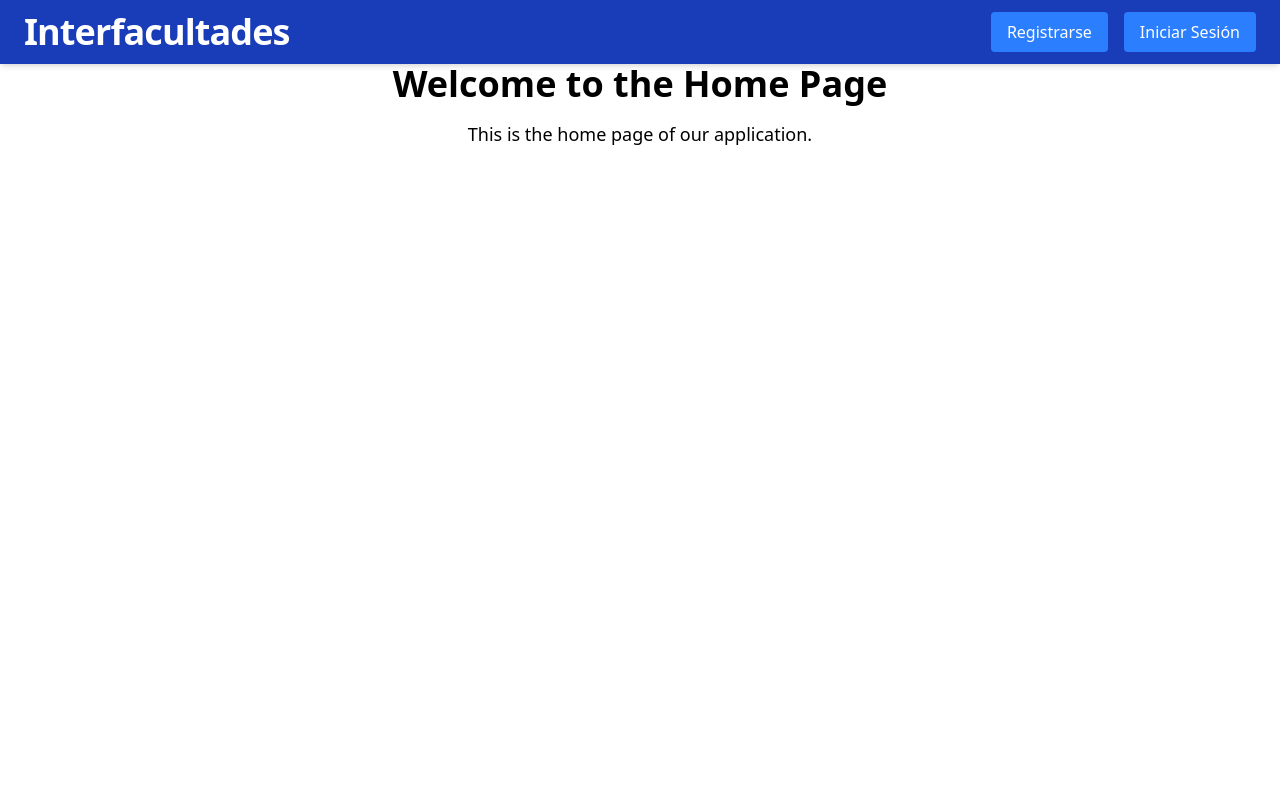
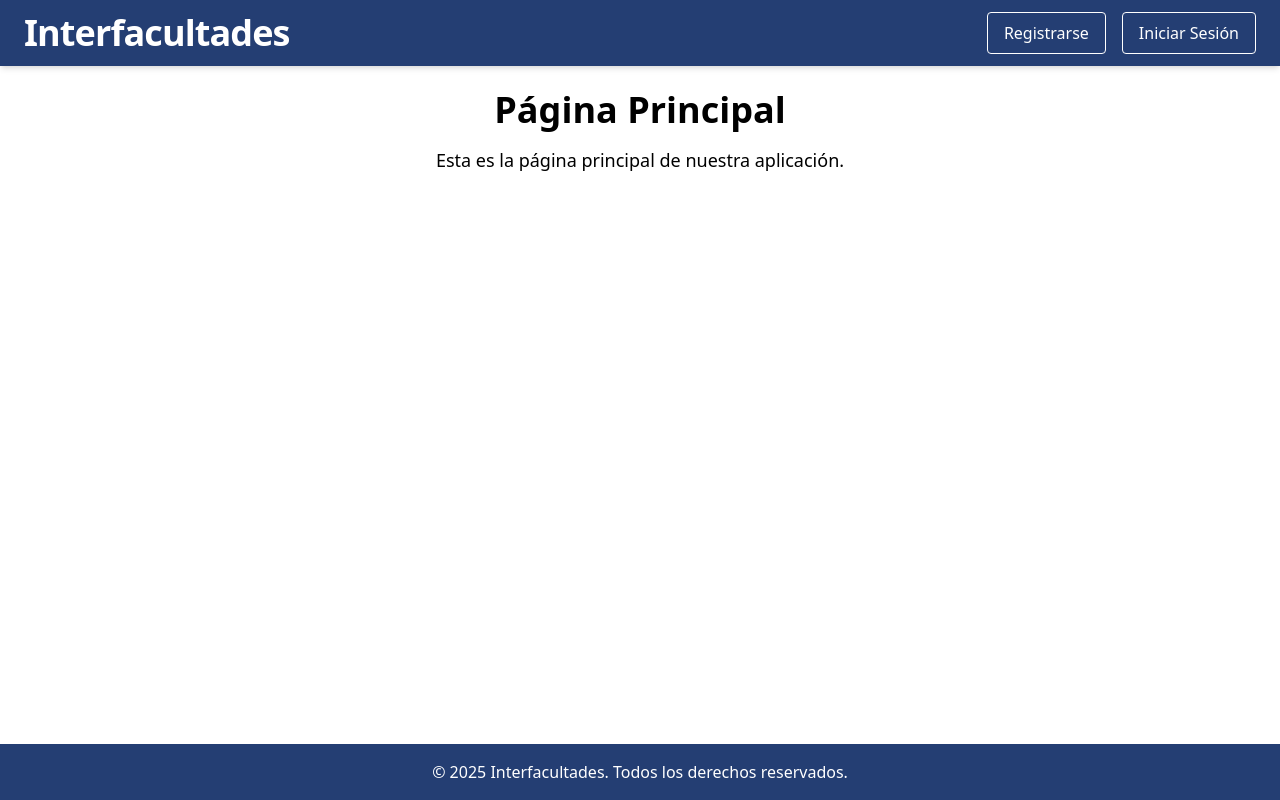
Before and after one commit to JuanF368/TPFinal-interfacultades, a React (Vite) app in the folder interfacultades/: page / in a window 1280 px wide. Built offline with nearby package versions, Linux system fonts and the light colour scheme.

Commit message:
cambios principalmente esteticos

```diff
--- a/interfacultades/src/Pages/Home.jsx
+++ b/interfacultades/src/Pages/Home.jsx
@@ -1,6 +1,7 @@
 import React, {useEffect, useState} from 'react';
 import { useLocation } from 'react-router';
 import Header from '../components/Header';
+import Footer from '../components/Footer';
 
 const Home = () => {
   const location = useLocation();
@@ -16,15 +17,18 @@ const Home = () => {
   }, [location.state]);
 
   return (
-    <div>
+    <div className='flex flex-col min-h-screen'>
       <Header />
-      {mensaje && (
-        <div className="mb-4 bg-green-100 text-green-800 px-4 py-2 rounded shadow transition-opacity duration-300">
-          {mensaje}
-        </div>
-      )}
-      <h1 className="text-4xl font-bold">Welcome to the Home Page</h1>
-      <p className="mt-4 text-lg">This is the home page of our application.</p>
+      <main className='flex-1 container mx-auto px-4 py-6'>
+        {mensaje && (
+          <div className="mb-4 bg-green-100 text-green-800 px-4 py-2 rounded shadow transition-opacity duration-300">
+            {mensaje}
+          </div>
+        )}
+        <h1 className="text-4xl font-bold">Página Principal</h1>
+        <p className="mt-4 text-lg">Esta es la página principal de nuestra aplicación.</p>
+      </main>
+      <Footer />
     </div>
   );
 }
--- a/interfacultades/src/Pages/Login.jsx
+++ b/interfacultades/src/Pages/Login.jsx
@@ -38,13 +38,13 @@ const Login = () => {
         })
     }
     return(
-        <div className='bg-blue-900 flex items-center justify-center min-h-screen'>
-            <form onSubmit={handdleLogin} className='bg-white p-8 rounded shadow-md w-80'>
-                <h2 className='text-center font-semibold text-gray-800 mb-8'> Login </h2>
+        <div className='flex items-center justify-center min-h-screen bg-gradient-to-br from-[#3A64BA] to-[#243E73]'>
+            <form onSubmit={handdleLogin} className='bg-white p-8 rounded-xl shadow-md w-full max-w-md'>
+                <h2 className='text-2xl text-center font-bold text-[#243E73] mb-8'> Login </h2>
                 <Input name='usmail' value={usmail} type='email' onChange={(event) => setusmail(event.target.value)} placeHolder='Correo electronico' />
                 <Input name='uspass' value={uspass} type='password' onChange={(event) => setUsPass(event.target.value)} placeHolder='Contraseña'/>
-                <button className='w-full bg-purple-600 text-white py-2 rounded hover:bg-purple-700 ' type='submit' > Login </button>
-                <button className='w-full bg-green-500 my-5 text-white py-2 rounded hover:bg-green-600 ' onClick={registro} type='button'> Registrarse </button>
+                <button className='w-full bg-[#243E73] text-white py-2 rounded hover:bg-[#3A64BA] transition duration-300 cursor-pointer' type='submit' > Login </button>
+                <button className='w-full bg-green-700 my-5 text-white py-2 rounded hover:bg-green-600 transition duration-300 cursor-pointer' onClick={registro} type='button'> Registrarse </button>
             </form>
         </div>
     );
--- a/interfacultades/src/Pages/Register.jsx
+++ b/interfacultades/src/Pages/Register.jsx
@@ -45,7 +45,8 @@ const Register = () => {
         })
         .then(response => {
             console.log("Usuario creado", response.data);
-             navigate('/', { state: { mensaje: `¡Bienvenido ${formData.nombre}, te registraste con exito!` } });
+             //navigate('/', { state: { mensaje: `¡Bienvenido ${formData.nombre}, te registraste con exito!` } });
+             navigate('/login'); //para que se tenga que loguear obligatoriamente para el token
         })
         .catch(error => {
             console.error("Error al crear usuario", error);
@@ -53,7 +54,7 @@ const Register = () => {
     }
 
     return (
-        <div className="min-h-screen flex items-center justify-center bg-gradient-to-br from-blue-200 to-blue-600">
+        <div className="min-h-screen flex items-center justify-center bg-gradient-to-br from-[#3A64BA] to-[#243E73]">
             <RegisterForm
                 formData={formData}
                 onChange={handleChange}
--- a/interfacultades/src/components/Button.jsx
+++ b/interfacultades/src/components/Button.jsx
@@ -3,8 +3,9 @@ import { Link } from 'react-router';
 
 const Button = ({text, url}) => {
     return (
+        // sin color pero con borde  y texto blanco
         <Link to={url}>
-            <button className="px-4 py-2 bg-blue-500 text-white rounded hover:bg-blue-600 cursor-pointer">
+            <button className="px-4 py-2 border border-white text-white rounded hover:bg-[#3A64BA] cursor-pointer">
                 {text}
             </button>
         </Link>
--- /dev/null
+++ b/interfacultades/src/components/Footer.jsx
@@ -0,0 +1,11 @@
+const Footer = () => {
+    return (
+        <footer className="bg-[#243E73] text-white py-4 mt-8">
+            <div className="max-w-7xl mx-auto text-center">
+                <p>&copy; {new Date().getFullYear()} Interfacultades. Todos los derechos reservados.</p>
+            </div>
+        </footer>
+    );
+};
+
+export default Footer;
--- a/interfacultades/src/components/Header.jsx
+++ b/interfacultades/src/components/Header.jsx
@@ -16,7 +16,7 @@ const Header = () => {
     };
 
     return(
-        <header className="sticky top-0 left-0 right-0 bg-blue-800 z-50 shadow-md">
+        <header className="sticky top-0 left-0 right-0 bg-[#243E73] z-50 shadow-md">
             <div className="max-w-7xl mx-auto flex justify-between items-center px-6 py-3">
                 <Title text="Interfacultades"/>
                 <div className="flex space-x-4">
--- a/interfacultades/src/components/RegisterForm.jsx
+++ b/interfacultades/src/components/RegisterForm.jsx
@@ -4,8 +4,8 @@ import Axios from "axios";
 
 const RegisterForm = ({ formData, onChange, onSubmit }) => {
     return(
-        <div className="bg-white p-8 rounded-xl shadow-lg w-full max-w-md">
-            <h2 className="text-2xl font-bold text-center text-blue-600 mb-6">
+        <div className="bg-white p-8 rounded-xl shadow-md w-full max-w-md">
+            <h2 className="text-2xl font-bold text-center text-[#243E73] mb-8">
                 Crear cuenta
             </h2>
             <form onSubmit={onSubmit}>
@@ -46,7 +46,7 @@ const RegisterForm = ({ formData, onChange, onSubmit }) => {
                 />
                 <button
                     type="submit"
-                    className="bg-blue-600 text-white py-2 px-4 rounded-lg hover:bg-blue-700 transition duration-300"
+                    className="bg-[#243E73] text-white py-2 px-4 rounded hover:bg-[#3A64BA] transition duration-300 cursor-pointer"
                 >
                     Registrarse
                 </button>
```
